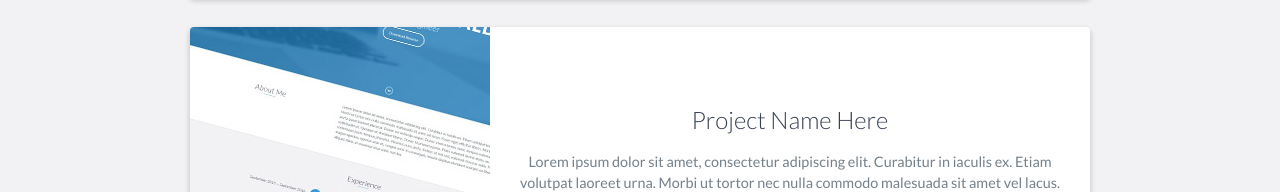
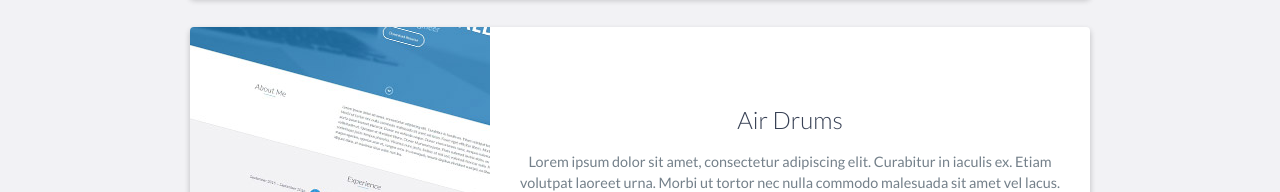
Before and after one commit to kvptkr/kvptkr.github.io, a website: page index.html in a window 1280 px wide. Shown: the part 3139-3331 px from the top of the page. Drawn offline with nearby package versions, Linux system fonts and the light colour scheme.

Commit message:
Update index.html

```diff
--- a/index.html
+++ b/index.html
@@ -174,7 +174,7 @@
                     </div>
                     <!-- End .project-image -->
                     <div class="project-info">
-                        <h3>Project Name Here</h3>
+                        <h3>Air Drums</h3>
                         <p>
                             Lorem ipsum dolor sit amet, consectetur adipiscing elit. Curabitur in iaculis ex. Etiam volutpat laoreet urna. Morbi ut tortor nec nulla commodo malesuada sit amet vel lacus. Fusce eget efficitur libero. Morbi dapibus porta quam laoreet placerat.
                         </p>
```
